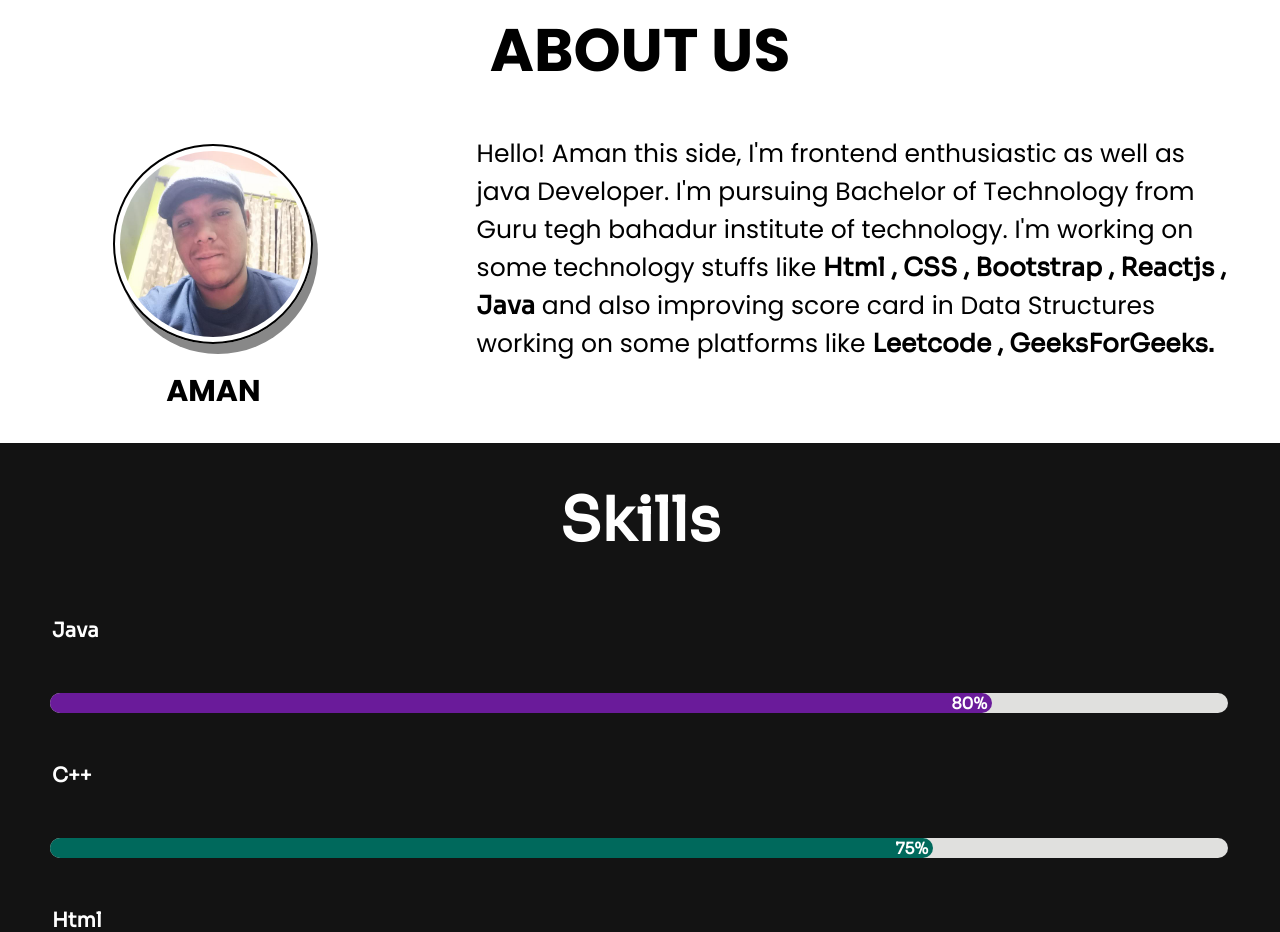
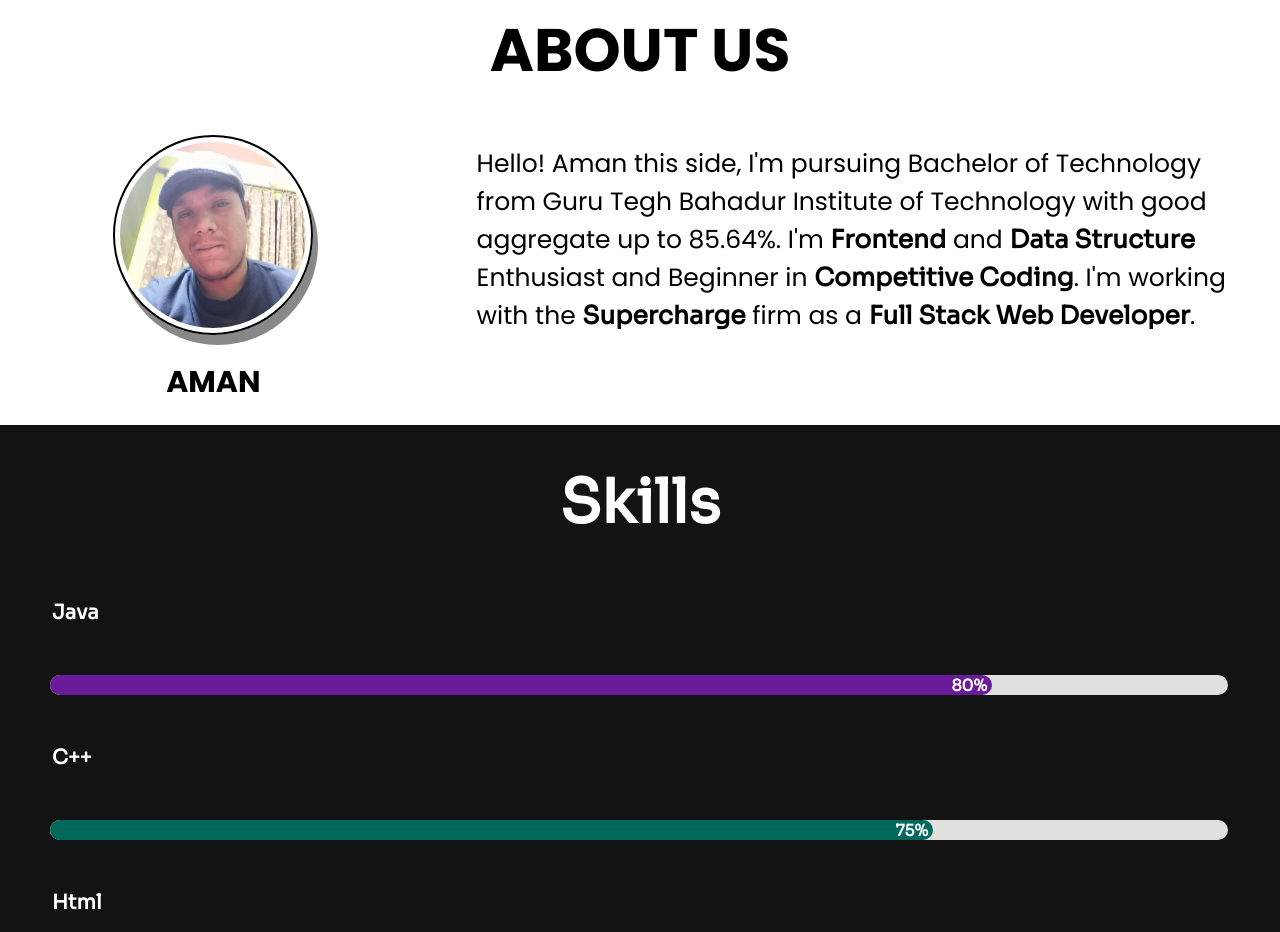
Before and after one commit to X-genius/Aman_Portfolio, a React (Create React App) app: page / in a window 1280 px wide. Shown: the part 900-1832 px from the top of the page. Built offline with nearby package versions, Linux system fonts and the light colour scheme.

Commit message:
Update in About us

```diff
--- a/src/components/About Us/aboutUs.js
+++ b/src/components/About Us/aboutUs.js
@@ -27,10 +27,8 @@ const aboutUs = () => {
                            <p className = "IntroParagraph"
                            data-aos="fade-right"
                            data-aos-offset="300"
-                           data-aos-easing="ease-in-sine">Hello! Aman this side, I'm frontend enthusiastic as well as java Developer.
-                           I'm pursuing Bachelor of Technology from Guru tegh bahadur institute of technology. I'm working on some technology stuffs
-                           like <strong>Html , CSS , Bootstrap , Reactjs , Java</strong> and also improving score card in Data Structures working on some
-                           platforms like <strong>Leetcode , GeeksForGeeks.</strong></p>
+                           data-aos-easing="ease-in-sine">Hello! Aman this side, I'm pursuing Bachelor of Technology from Guru Tegh Bahadur Institute of Technology with good aggregate up to 85.64%. I'm <strong>Frontend</strong> and <strong>Data Structure</strong> Enthusiast and Beginner in <strong>Competitive Coding</strong>. I'm working
+                           with the <strong>Supercharge</strong> firm as a <strong>Full Stack Web Developer</strong>.</p>
                     </div>
                 </div>
             </div>
```
